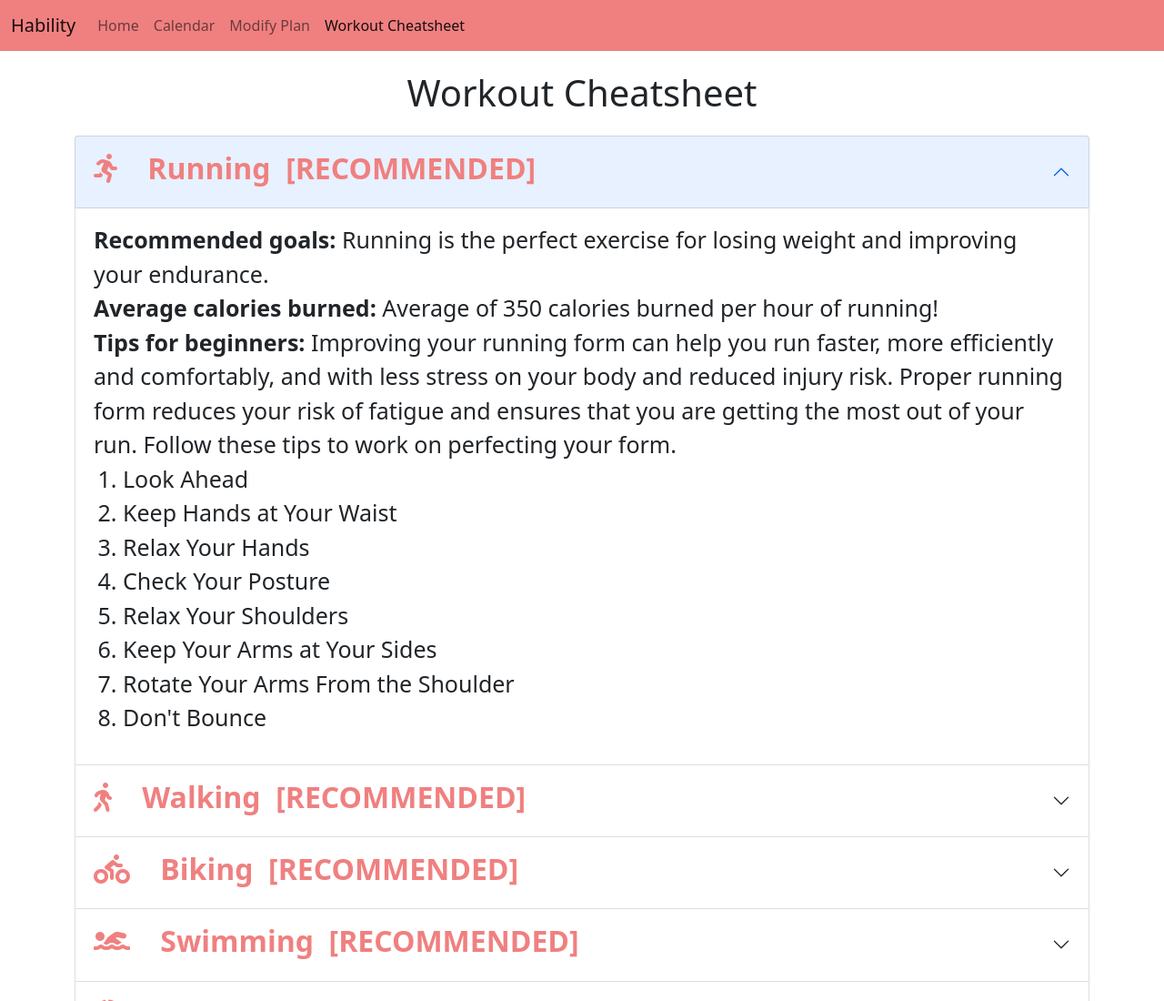
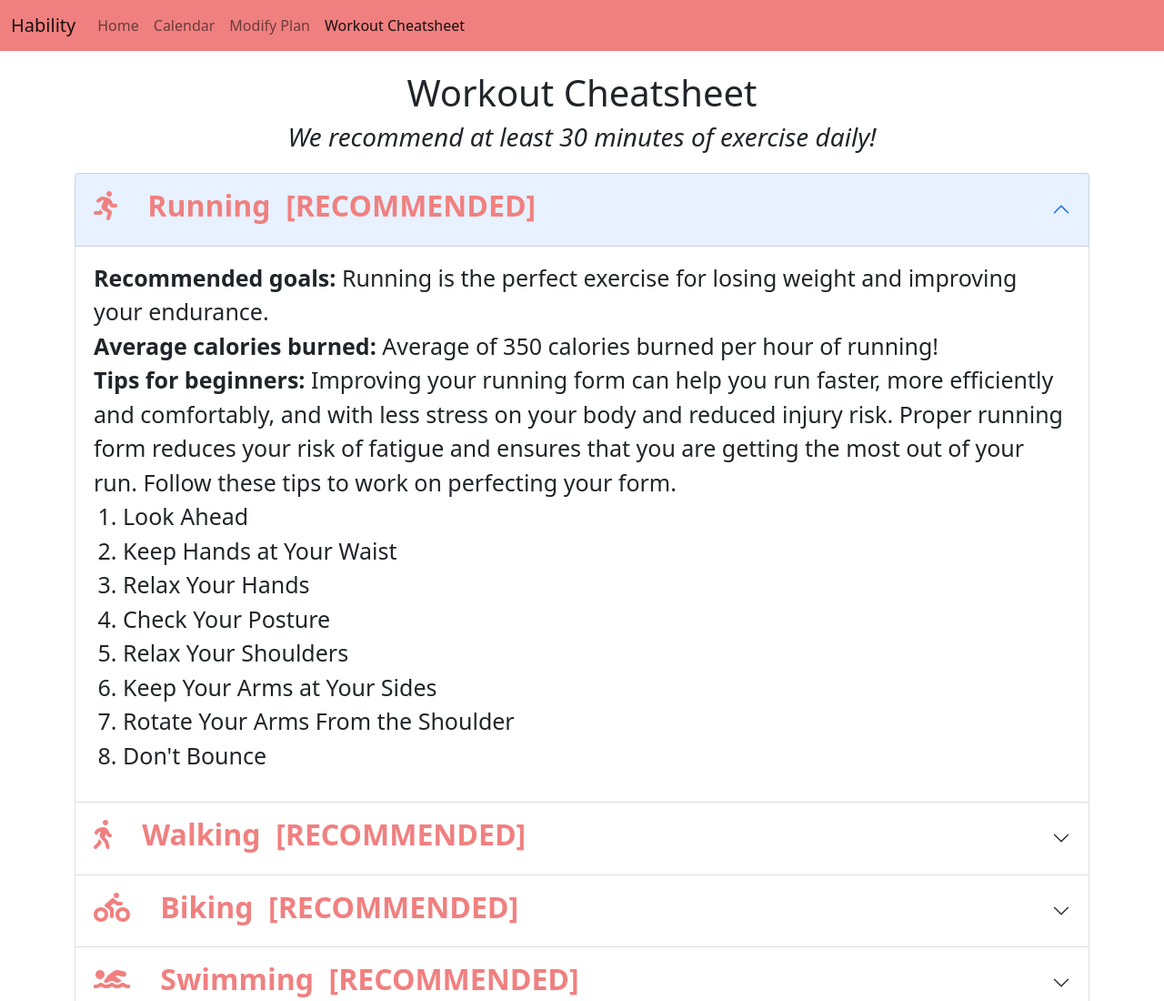
Before and after one commit to prestonthomson98/healthApp, a plain HTML site: page WorkoutInfo.html in a window 1280 px wide. Shown: the top 1100 px of the page at 91% size. Drawn offline with Linux system fonts and the light colour scheme.

Commit message:
add recommended exercise time to workout info

```diff
--- a/WorkoutInfo.html
+++ b/WorkoutInfo.html
@@ -32,6 +32,9 @@
 <div class="container" style="margin-bottom: 2%;">
   <div class="jumbotron text-center" style="margin-top: 2%; margin-bottom: 2%;">
     <h1>Workout Cheatsheet</h1>
+    <!-- <div> -->
+      <h3 style="font-style: italic;"><i>We recommend at least 30 minutes of exercise daily!</i></h3>
+    <!-- </div> -->
   </div>
   <div class="accordion" id="accordionExample">
     <div class="accordion-item">
```
